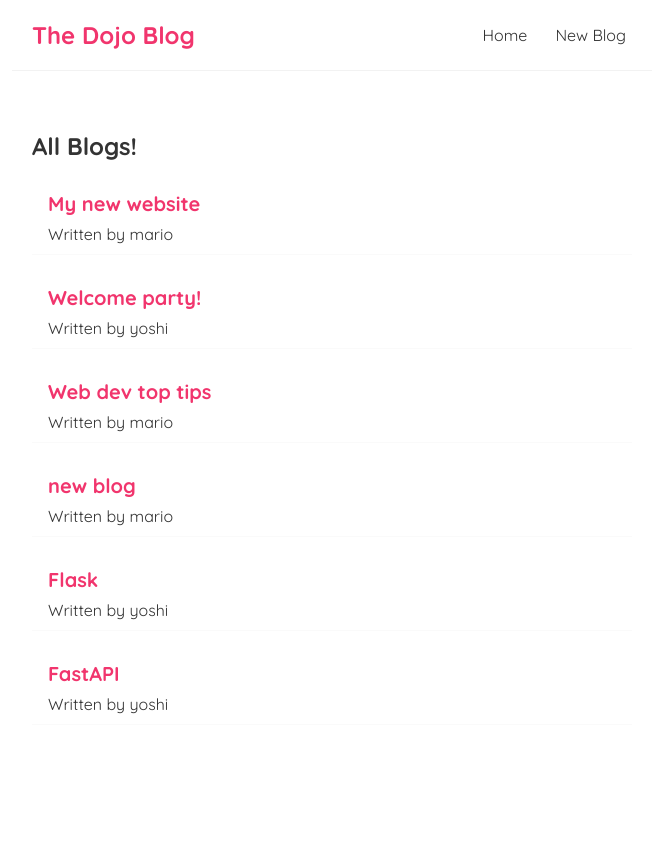
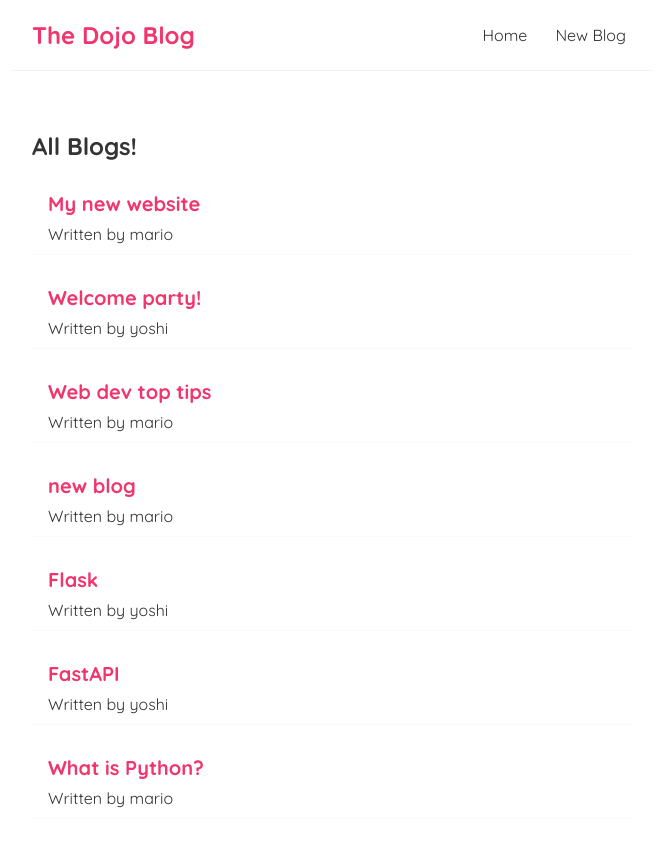
Before and after one commit to Mykhailo20/React_Projects, a React (Create React App) app in the folder dojo-blog/: page / in a window 1280 px wide. Shown: the top 846 px of the page, without its empty margins (308-964 px from the left). Before the commit the page ends 805 px from the top, so only its background shows below. Built offline with nearby package versions, Linux system fonts and the light colour scheme; data requests are answered from the project's data file.

Commit message:
feat (dojo-blog): redirect the user to the 'Home' page after adding a new blog

```diff
--- a/dojo-blog/data/db.json
+++ b/dojo-blog/data/db.json
@@ -35,6 +35,12 @@
       "title": "FastAPI",
       "body": "This is blog about Python's FastAPI framework for web development.",
       "author": "yoshi"
+    },
+    {
+      "id": "c3e5",
+      "title": "What is Python?",
+      "body": "Python is an interpreted, object-oriented, high-level programming language with dynamic semantics. Its high-level built in data structures, combined with dynamic typing and dynamic binding, make it very attractive for Rapid Application Development, as well as for use as a scripting or glue language to connect existing components together. Python's simple, easy to learn syntax emphasizes readability and therefore reduces the cost of program maintenance. Python supports modules and packages, which encourages program modularity and code reuse. The Python interpreter and the extensive standard library are available in source or binary form without charge for all major platforms, and can be freely distributed.",
+      "author": "mario"
     }
   ]
 }
--- a/dojo-blog/src/Create.js
+++ b/dojo-blog/src/Create.js
@@ -1,10 +1,12 @@
 import { useState } from "react";
+import { useHistory } from "react-router-dom/cjs/react-router-dom.min";
 
 const Create = () => {
     const [title, setTitle] = useState('');
     const [body, setBody] = useState('');
     const [author, setAuthor] = useState('mario');
     const [isPending, setIsPending] = useState(false);
+    const history = useHistory();
 
     const handleSubmit = (e) => {
         e.preventDefault();
@@ -17,8 +19,10 @@ const Create = () => {
             headers: { "Content-Type": "application/json" },
             body: JSON.stringify(blog)
         }).then(() => {
-            console.log('New blog added');
             setIsPending(false);
+            // history.go(-n) - go back n pages in history
+            // history.go(n) - go forward n pages in history
+            history.push('/'); // redirect user to a 'Home' page
         })
     }
 
```
